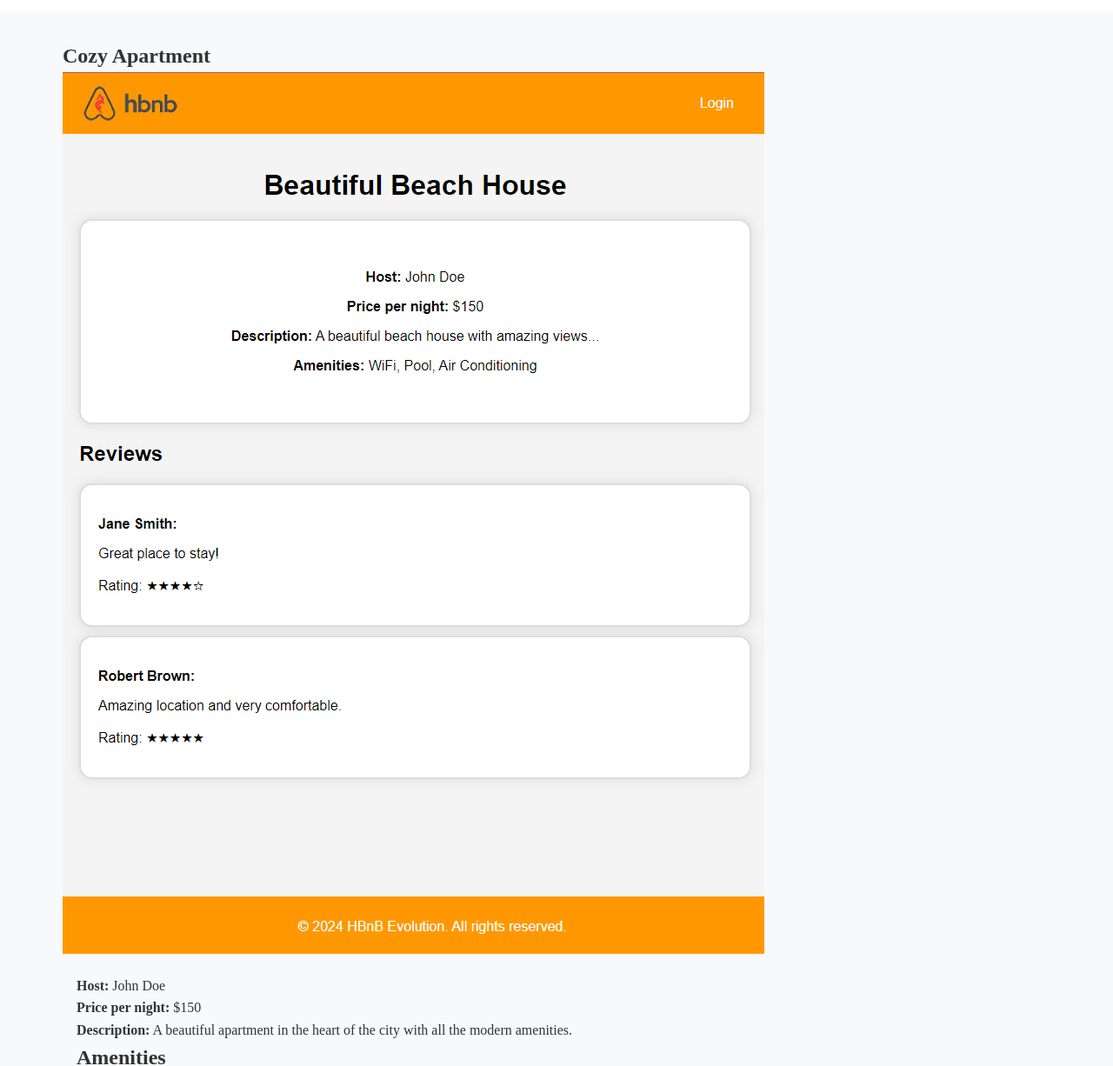
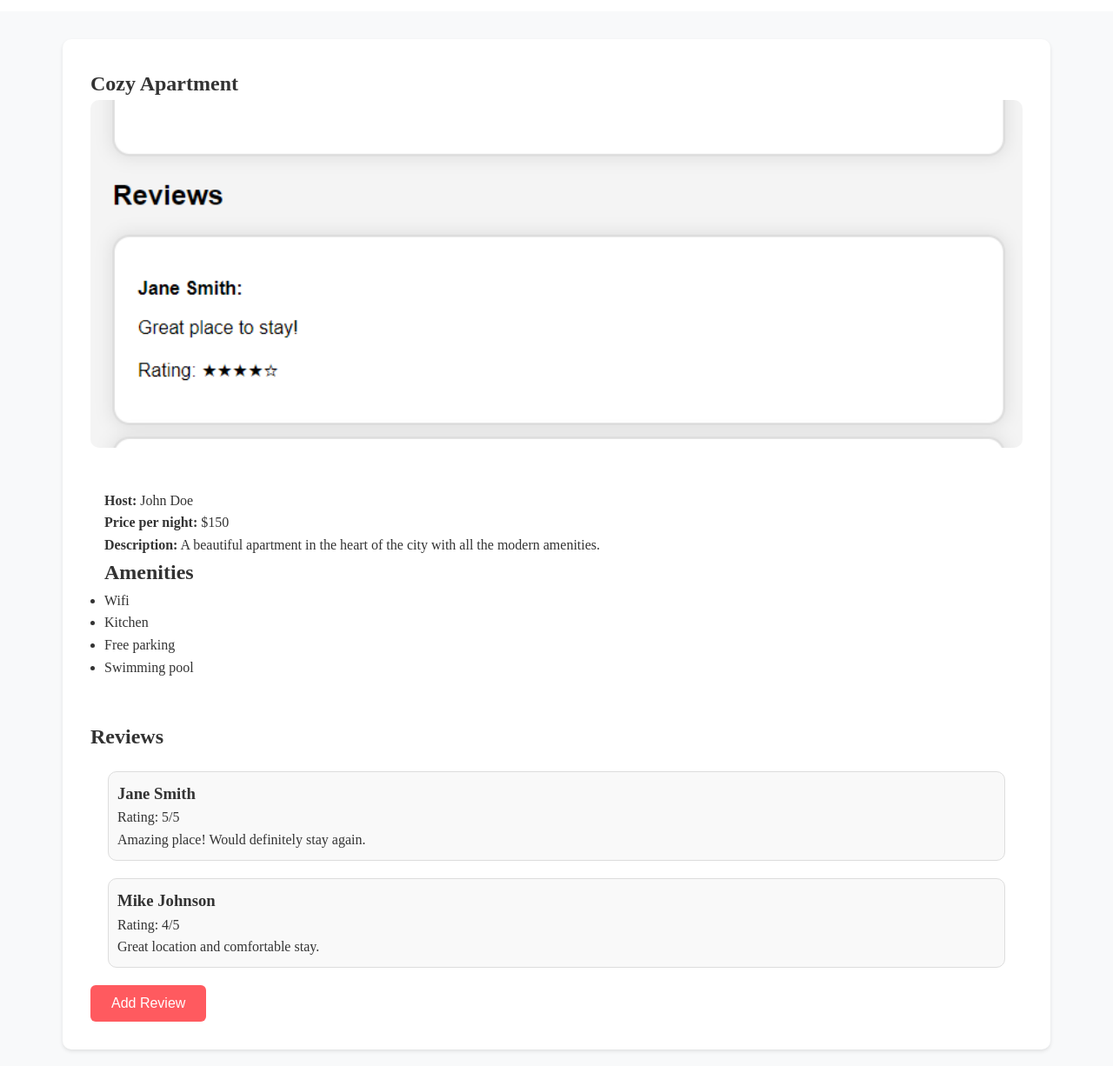
Before and after one commit to manueldavids/holbertonschool-hbnb, a plain HTML site: page part4/place.html in a window 1280 px wide. Shown: the part 77-1303 px from the top of the page at 87% size. Drawn offline with Linux system fonts and the light colour scheme.

Commit message:
Add CSS styles details of place and reviews cards

```diff
--- a/part4/styles/styles.css
+++ b/part4/styles/styles.css
@@ -125,3 +125,30 @@ button {
 	font-weight: bold;
 	margin-bottom: 1rem;
 }
+
+.place-details {
+	background: white;
+	padding: 2rem;
+	border-radius: 10px;
+	box-shadow: 0 2px 4px rgba(0, 0, 0, 0.1);
+}
+
+.place-details img {
+	width: 100%;
+	height: 400px;
+	object-fit: cover;
+	border-radius: 10px;
+	margin-bottom: 1.5rem;
+}
+
+.reviews {
+	margin-top: 2rem;
+}
+
+.review-card {
+	margin: 20px;
+	padding: 10px;
+	border: 1px solid #ddd;
+	border-radius: 10px;
+	background: #f9f9f9;
+}
```
